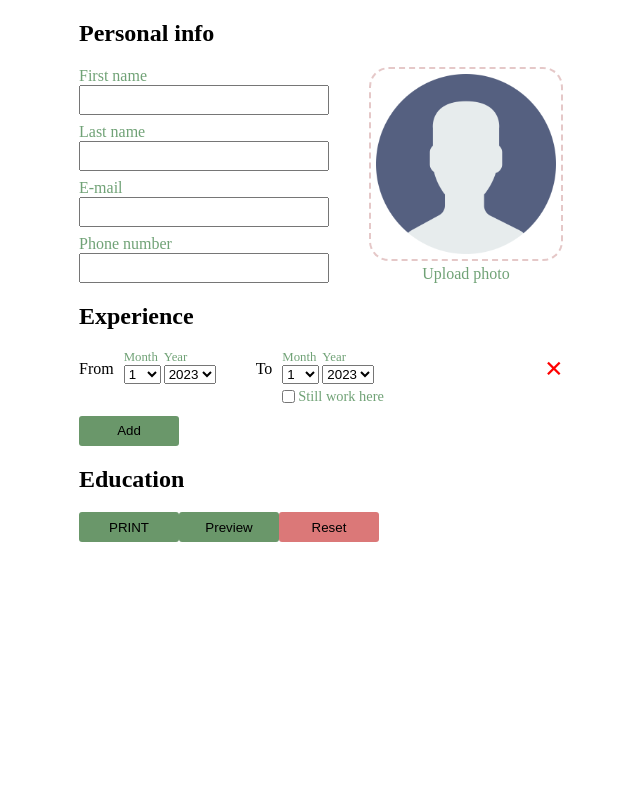
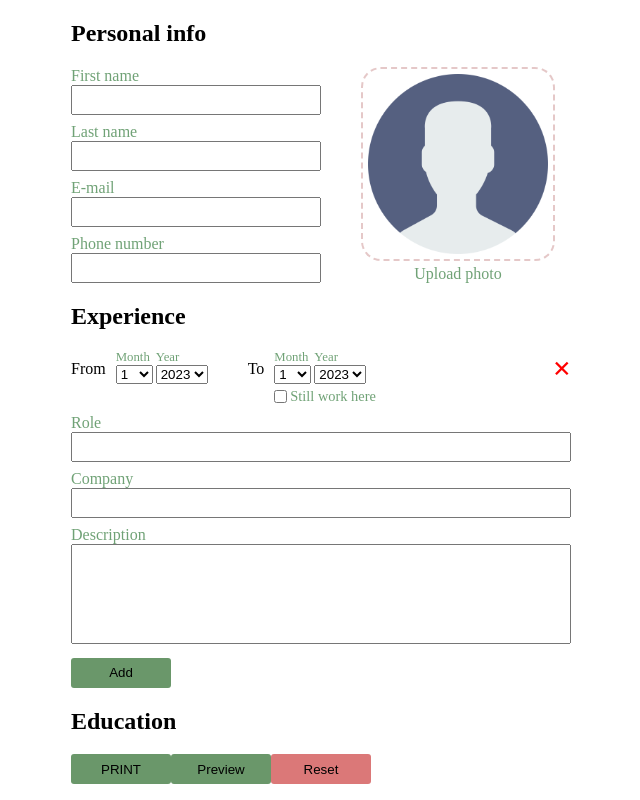
Before and after one commit to mart-in-a-jar/odin-cv-project, a React (Create React App) app: page / in a window 1280 px wide. Shown: the whole page, without its empty margins (319-959 px from the left). Built offline with nearby package versions, Linux system fonts and the light colour scheme.

Commit message:
Finish up experience

```diff
--- a/src/components/Experience.js
+++ b/src/components/Experience.js
@@ -44,13 +44,30 @@ class Experience extends Component {
                     type="experience"
                     presentOption
                 />
-                {/* create components for these */}
-                {/* <label htmlFor="">Role</label>
-                <input type="text" />
-                <label htmlFor="">Company</label>
-                <input type="text" />
-                <label htmlFor="">Description</label>
-                <textarea name="" id="" cols="30" rows="4"></textarea> */}
+                <TextInput
+                    name="role"
+                    label="Role"
+                    value={experience.role}
+                    onChange={onChange}
+                    mode={mode}
+                    id={experience.id}
+                />
+                <TextInput
+                    name="company"
+                    label="Company"
+                    value={experience.company}
+                    onChange={onChange}
+                    mode={mode}
+                    id={experience.id}
+                />
+                <TextArea
+                    name="description"
+                    label="Description"
+                    value={experience.description}
+                    onChange={onChange}
+                    mode={mode}
+                    id={experience.id}
+                />
                 {mode.preview ? null : (
                     <span
                         className="delete"
@@ -65,3 +82,57 @@ class Experience extends Component {
         );
     }
 }
+
+class TextInput extends Component {
+    render() {
+        const { value, onChange, mode, name, label } = this.props;
+        const id = `${name}-${this.props.id}`;
+        return (
+            <div className={name}>
+                <label htmlFor={id}>{label}</label>
+                {mode.preview ? (
+                    <div id={id} className="preview">
+                        {value}
+                    </div>
+                ) : (
+                    <input
+                        id={id}
+                        name={name}
+                        type="text"
+                        value={value}
+                        onChange={(e) => {
+                            onChange(e, this.props.id);
+                        }}
+                        maxLength={100}
+                    />
+                )}
+            </div>
+        );
+    }
+}
+
+class TextArea extends Component {
+    render() {
+        const { value, onChange, mode, name, label } = this.props;
+        const id = `${name}-${this.props.id}`;
+        return (
+            <div className={name}>
+                <label htmlFor={id}>{label}</label>
+                {mode.preview ? (
+                    <div id={id} className="preview">
+                        {value}
+                    </div>
+                ) : (
+                    <textarea
+                        name={name}
+                        id={id}
+                        value={value}
+                        onChange={(e) => {
+                            onChange(e, this.props.id);
+                        }}
+                    />
+                )}
+            </div>
+        );
+    }
+}
--- a/src/components/Personalia.js
+++ b/src/components/Personalia.js
@@ -55,6 +55,7 @@ const componentGenerator = (type, id, label) => {
                 value={value}
                 onChange={onChange}
                 required
+                maxLength={100}
             />
         );
 
--- a/src/styles/App.css
+++ b/src/styles/App.css
@@ -26,7 +26,8 @@ input[type="file"] {
     display: none;
 }
 
-input:focus {
+input:focus,
+textarea:focus {
     outline: 1px solid blue;
 }
 
@@ -37,6 +38,16 @@ label ~ .preview {
     height: 30px;
     line-height: 30px;
     width: 100%;
+}
+
+label ~ .preview:not(:empty) {
+    height: fit-content;
+}
+
+label ~ textarea {
+    width: 100%;
+    height: 100px;
+    resize: none;
 }
 
 .inputs {
@@ -77,11 +88,11 @@ figcaption {
     text-align: center;
 }
 
-.personalia .preview {
+.preview {
     font-size: 1.3rem;
 }
 
-.personalia .preview::before {
+.preview:not(.durations):before {
     content: "";
     border-top: 1px solid black;
     width: 60%;
@@ -171,6 +182,12 @@ div.year {
     display: flex;
     flex-direction: column;
     gap: 8px;
+    width: 500px;
+}
+
+.inputs.experience:not(:last-of-type) {
+    padding-bottom: 25px;
+    border-bottom: 3px dashed black;
 }
 
 .preview div.year {
@@ -179,6 +196,8 @@ div.year {
 
 .durations.preview {
     gap: 8px;
+    font-size: 1rem;
+    color: rgb(45, 31, 124);
 }
 
 /* CV */
```
